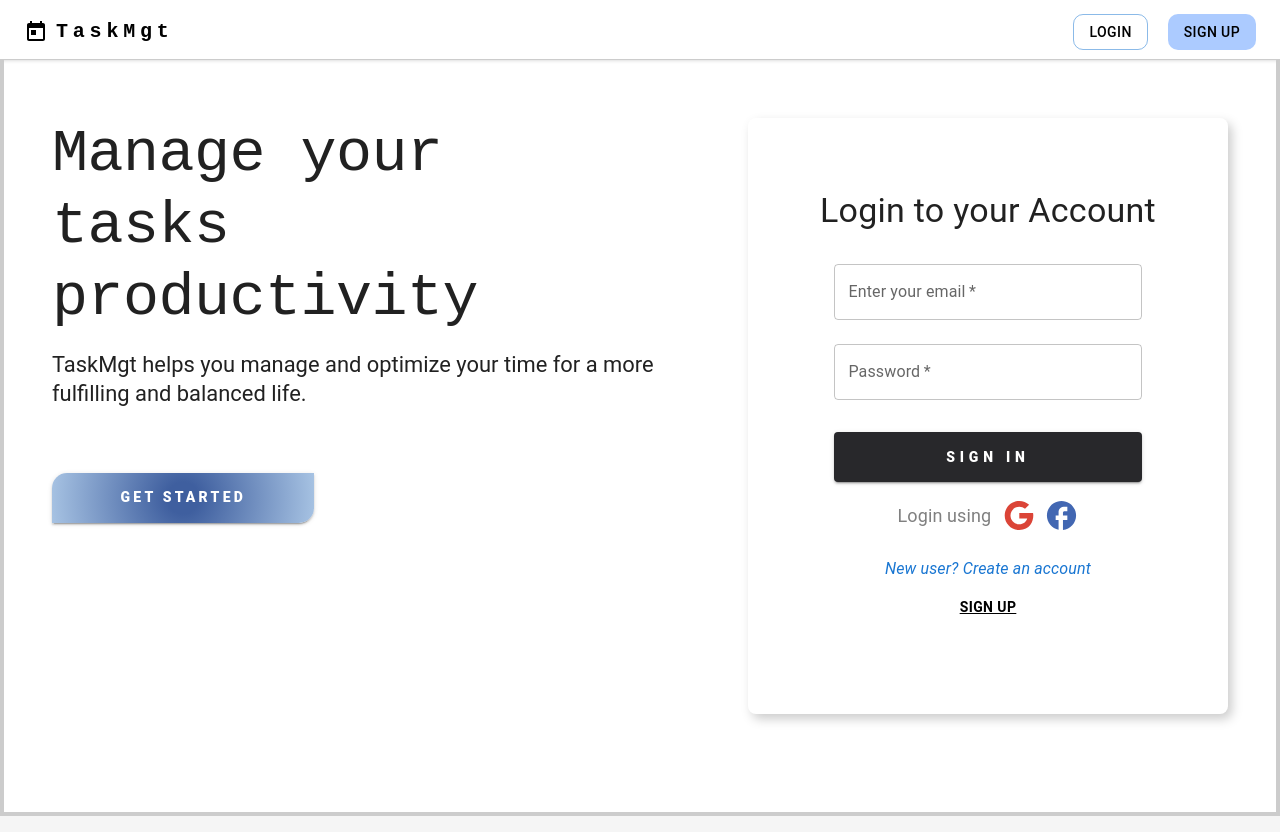
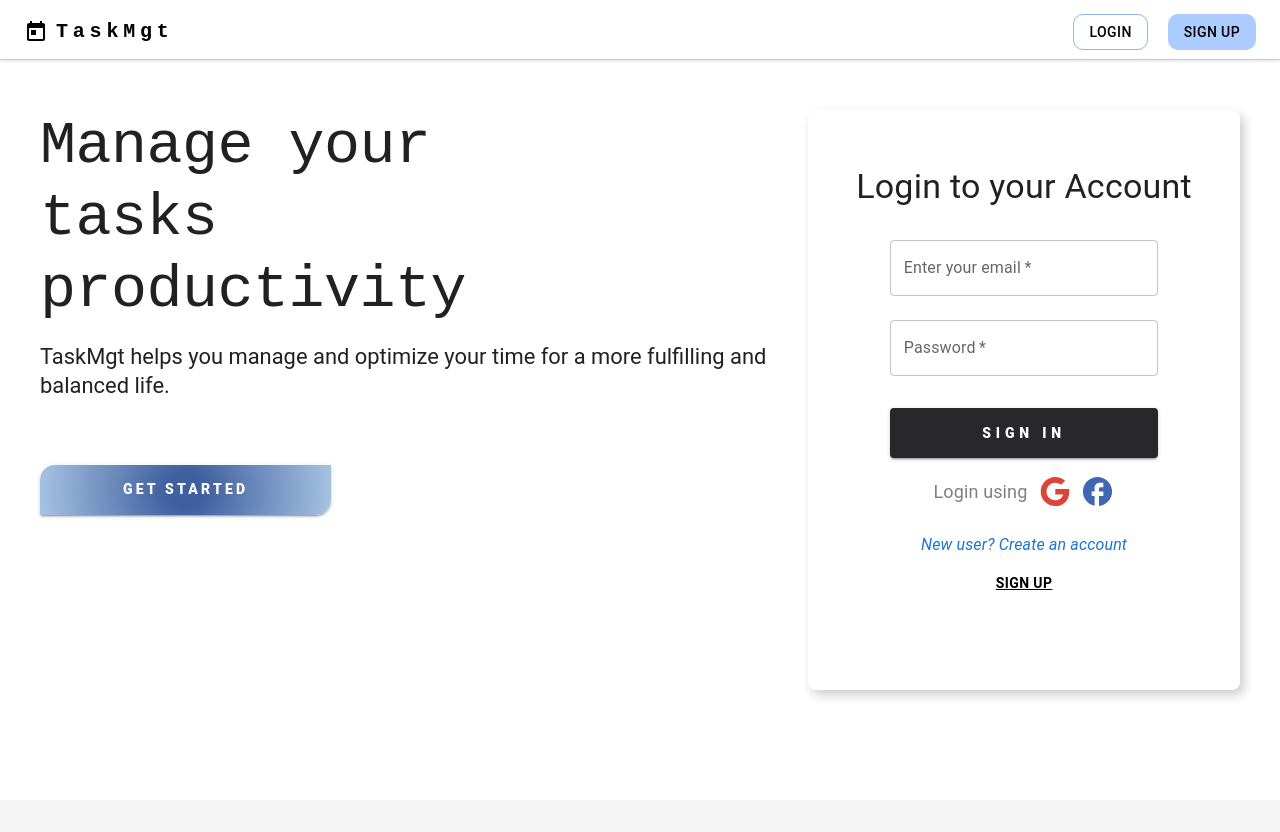
Before and after one commit to mohaelmi/TaskMgt, a React (Create React App) app in the folder frontend/: page /login in a window 1280 px wide. After the commit the page ends 800 px from the top, so only its background shows below. Built offline with nearby package versions, Linux system fonts and the light colour scheme; no server answers.

Commit message:
Fix formatting and styling issues in Analytics.js, and Login.js

```diff
--- a/frontend/src/App.css
+++ b/frontend/src/App.css
@@ -4,7 +4,7 @@
 
 body,
 html {
-  margin: 0;
+  margin: '0';
   padding: 0;
   background-color: whitesmoke;
 }
@@ -12,7 +12,7 @@ html {
 .App {
   text-align: center;
   background-color: whitesmoke;
-  padding-top: 7%;
+  /* padding-top: 7%; */
 }
 
 .App-logo {
--- a/frontend/src/components/Notifications.js
+++ b/frontend/src/components/Notifications.js
@@ -1,4 +1,4 @@
-import React, {useState} from 'react';
+import React, { useState } from 'react';
 import Box from '@mui/material/Box';
 import Badge from '@mui/material/Badge';
 import ButtonGroup from '@mui/material/ButtonGroup';
@@ -9,12 +9,11 @@ import MailIcon from '@mui/icons-material/Mail';
 import Switch from '@mui/material/Switch';
 import FormControlLabel from '@mui/material/FormControlLabel';
 import NotificationsIcon from '@mui/icons-material/Notifications';
-import Modal from './TaskDetailsModal'
+import Modal from './TaskDetailsModal';
 import moment from 'moment';
 
 const Notifications = (props) => {
   const [count, setCount] = useState(1);
-
 
   // const handleBadgeVisibility = () => {
   //   setInvisible(!invisible);
@@ -29,13 +28,17 @@ const Notifications = (props) => {
         '& .MuiBadge-root': {
           marginRight: 4,
         },
-        cursor: "pointer"
+        cursor: 'pointer',
       }}
     >
       <div>
-        <Badge color="primary" badgeContent={count} onClick={()=> props.toggleNotification(!props.notificationState)}>
+        <Badge
+          color='primary'
+          badgeContent={count}
+          onClick={() => props.toggleNotification(!props.notificationState)}
+        >
           {/* <Modal /> */}
-          <NotificationsIcon   />
+          <NotificationsIcon />
         </Badge>
       </div>
 
@@ -49,14 +52,11 @@ const Notifications = (props) => {
           label="Show Badge"
         />
       </div> */}
-
     </Box>
   );
-}
+};
 
-
-const NotificationsContent = ({tasks}) => {
-
+const NotificationsContent = ({ tasks }) => {
   function getDateFromHours(time) {
     time = time.split(':');
     let now = new Date();
@@ -65,27 +65,22 @@ const NotificationsContent = ({tasks}) => {
 
   const remainingTime = tasks.map((task) => {
     return moment(getDateFromHours(task.estimatedstarttime)).fromNow() + ',';
-})
-
+  });
 
   const t = remainingTime.map((time, idx) => {
-  return time.split(' ')[1], idx
-  console.log("time ", time[idx]);
+    return time.split(' ')[1], idx;
+    console.log('time ', time[idx]);
   });
 
-
-  console.log("tasks :", t);
+  console.log('tasks :', t);
   return (
     <>
-   <div>{remainingTime}, {t}</div>
+      <div>
+        {remainingTime}, {t}
+      </div>
       <div>NotificationContent</div>
     </>
+  );
+};
 
-  )
-}
-
-
-export {
-  Notifications,
-  NotificationsContent
-}
+export { Notifications, NotificationsContent };
--- a/frontend/src/pages/Analytics.js
+++ b/frontend/src/pages/Analytics.js
@@ -8,23 +8,39 @@ const Analytics = (props) => {
   return (
     <div
       style={{
-        margin: ' 2rem auto ',
-        marginTop: '4rem ',
-        padding: '3.5rem',
+        margin: '4% auto',
+        marginBottom: '5px',
+        padding: '0.6rem',
         maxWidth: '1000px',
-        // backgroundColor: '#eff4f8bb',
-        maxHeight: '100vh',
+        backgroundColor: '#e6e8e9bb',
+        maxHeight: '60vh',
         borderRadius: '10px',
       }}
     >
+      <Grid item xs={12} md={12}>
+        <Paper
+          style={{
+            padding: '3px',
+            display: 'flex',
+            flexDirection: 'column',
+            justifyContent: 'space-between',
+            backgroundColor: 'white',
+            boxShadow: 'none',
+            borderRadius: '7px',
+          }}
+        >
+          <TaskTimeline tasks={props.tasktimelineData} />
+        </Paper>
+      </Grid>
+
       <div
         style={{
-          marginTop: '-1.5rem',
+          marginTop: '11px',
+          backgroundColor: '#e6e8e9bb',
           // maxWidth: '1200px',
           display: 'grid',
           placeItems: 'center',
-          // backgroundColor: '#eff4f8',
-          paddingBottom: '2px',
+          // paddingBottom: '2px',
         }}
       >
         <Grid container spacing={3} justifyContent='center'>
@@ -36,7 +52,6 @@ const Analytics = (props) => {
                 flexDirection: 'column',
                 justifyContent: 'space-between',
                 backgroundColor: 'white',
-                marginBottom: '4px',
                 boxShadow: 'none',
                 borderRadius: '7px',
               }}
@@ -62,14 +77,6 @@ const Analytics = (props) => {
           </Grid>
         </Grid>
       </div>
-      <div
-        style={{
-          marginTop: '1.5rem',
-          borderRadius: '7px',
-        }}
-      >
-        <TaskTimeline tasks={props.tasktimelineData} />
-      </div>
     </div>
   );
 };
--- a/frontend/src/pages/Login.js
+++ b/frontend/src/pages/Login.js
@@ -58,9 +58,10 @@ const Login = ({ userLogin }) => {
         minHeight: '100vh',
         display: 'grid',
         placeItems: 'center',
-        margin: ' 1rem auto',
-        padding: '3rem',
-        border: '4px solid #ccc',
+        marginLeft: '30px',
+        marginRight: '30px',
+        backgroundColor: 'white',
+        // maxWidth: '100%',
       }}
     >
       <CssBaseline />
@@ -70,18 +71,18 @@ const Login = ({ userLogin }) => {
         gap={5}
         maxWidth={1200}
         justifyContent={'center'}
-        margin='auto'
         sx={{
           gridTemplateAreas: {
             xs: "'content'",
             md: "'header content'",
           },
+          backgroundColor: 'white',
         }}
       >
         <Paper
           elevation={0}
           marginRight={'3rem'}
-          padding={'4rem'}
+          // padding={'4rem'}
           width={'80%'}
           margin={'auto'}
           sx={{
@@ -91,6 +92,7 @@ const Login = ({ userLogin }) => {
             },
             display: 'flex',
             flexDirection: 'column',
+
             // alignItems: 'center',
             // // justifyContent: 'center',
           }}
@@ -163,9 +165,8 @@ const Login = ({ userLogin }) => {
                 <Box
                   display='flex'
                   flexDirection={'column'}
-                  // maxWidth={500}
+                  maxWidth={500}
                   alignItems={'center'}
-                  width={'30rem'}
                   justifyContent={'center'}
                   margin='auto'
                   padding={'3rem'}
@@ -175,7 +176,7 @@ const Login = ({ userLogin }) => {
                 >
                   <Typography
                     marginBottom={2}
-                    marginTop={3}
+                    marginTop={1}
                     variant='h4'
                     textAlign='center'
                   >
```
Lines whose indentation alone changed are shown as unchanged.
